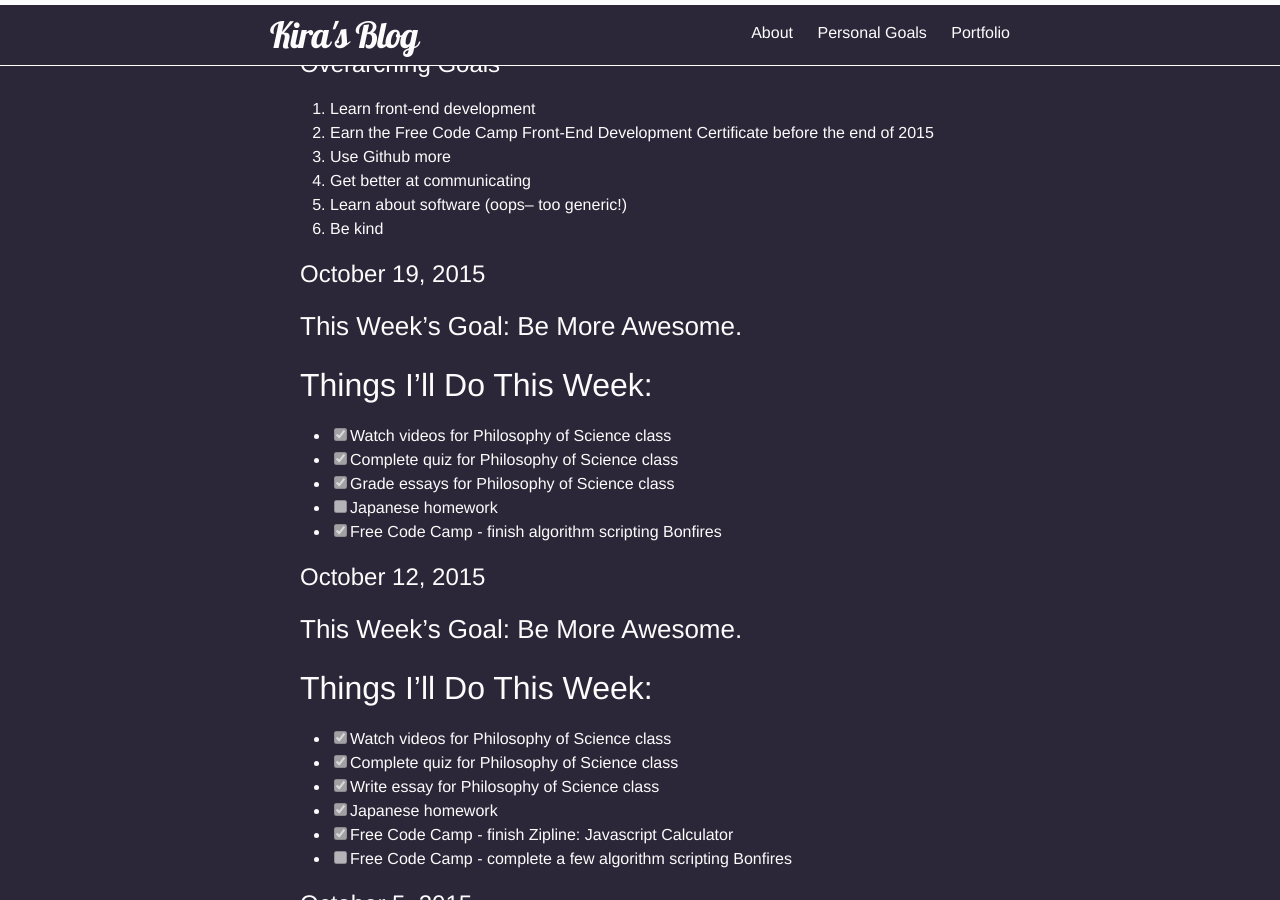
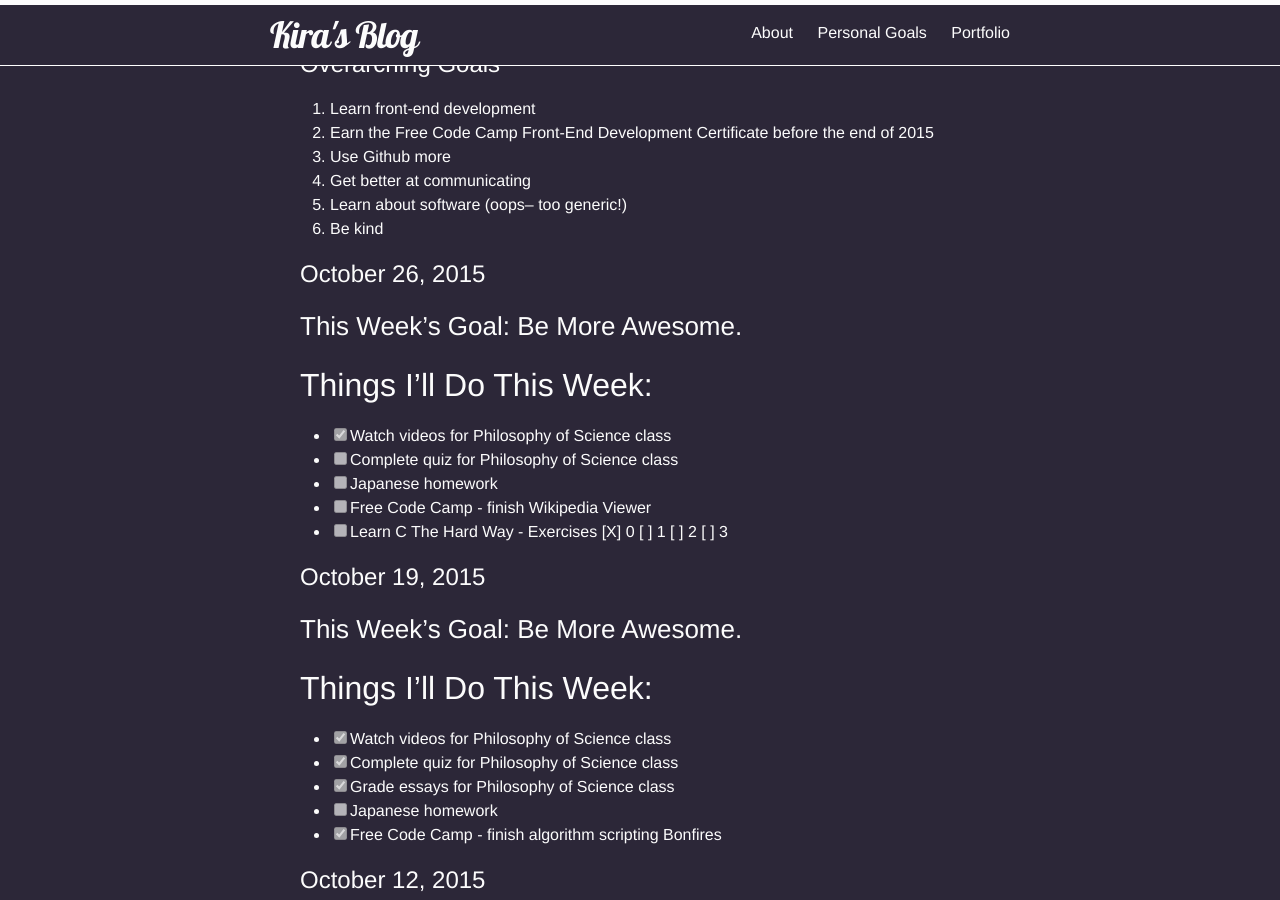
Before and after one commit to kirakirakira/blog, a Jekyll site: the page built from personal-goals.md, in a window 1280 px wide and 900 px high, scrolled down 301 px. Built offline with Jekyll 4.4.1, drawn with Linux system fonts in a browser that asks for light colours; Markdown is read by kramdown in place of the engine named in the settings.

Commit message:
Update personal-goals.md
Added week 10/26/15

```diff
--- a/personal-goals.md
+++ b/personal-goals.md
@@ -18,6 +18,17 @@ Why? I realized what I have been doing and what I want to do is all over the pla
 4. Get better at communicating
 5. Learn about software (oops-- too generic!)
 6. Be kind
+
+# October 26, 2015
+
+### This Week's Goal: Be More Awesome.
+
+## Things I'll Do This Week:
+- [X] Watch videos for Philosophy of Science class
+- [ ] Complete quiz for Philosophy of Science class
+- [ ] Japanese homework
+- [ ] Free Code Camp - finish Wikipedia Viewer
+- [ ] Learn C The Hard Way - Exercises [X] 0 [ ] 1 [ ] 2 [ ] 3
 
 # October 19, 2015
 
```
